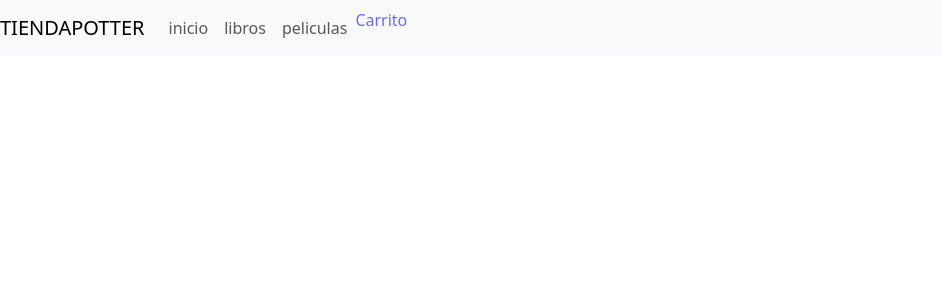
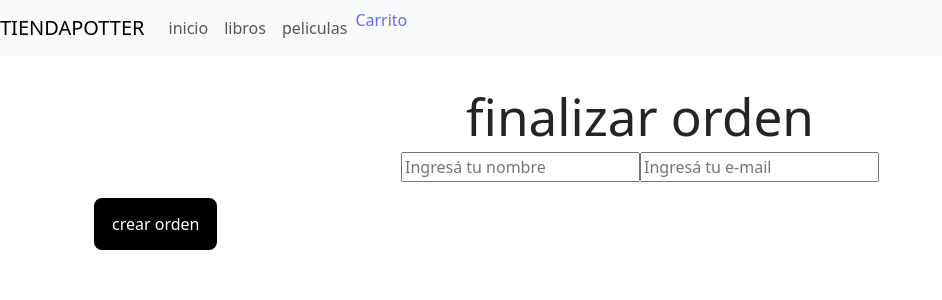
Before and after one commit to samu176/EntregaFinal-React-Linares, a React (Vite) app: page /checkout in a window 1280 px wide. Shown: the top 300 px of the page, without its empty margins (0-942 px from the left). Built offline with nearby package versions, Linux system fonts and the light colour scheme.

Commit message:
correccion

```diff
--- a/package.json
+++ b/package.json
@@ -16,6 +16,7 @@
     "react": "^18.2.0",
     "react-bootstrap": "^2.8.0",
     "react-dom": "^18.2.0",
+    "react-hook-form": "^7.47.0",
     "react-icons": "^4.11.0",
     "react-router-dom": "^6.16.0"
   },
--- a/src/App.jsx
+++ b/src/App.jsx
@@ -6,6 +6,7 @@
 import {BrowserRouter, Route, Routes } from "react-router-dom";
 import { CartProvider } from "./context/CartContext";
 import Carrito from "./Components/Carrito";
+import Checkout from "./Components/Checkout";
 
 function App() {
 
@@ -22,6 +23,7 @@
         <Route path="/productos" element={<ItemListContainer />}/>
         <Route path="/productos/:categoria" element={<ItemListContainer />}/>
         <Route path="/carrito" element={<Carrito />}/>
+        <Route path="/checkout" element={<Checkout />}/>
       </Routes>
 
       </BrowserRouter>
--- a/src/Components/Carrito.jsx
+++ b/src/Components/Carrito.jsx
@@ -1,5 +1,6 @@
 import { useContext } from "react"
 import { CartContext } from "../context/CartContext"
+import { Link } from "react-router-dom";
 
 
 const Carrito = () => {
@@ -32,6 +33,7 @@
        <>
         <h2> Precio total: ${precioTotal()}</h2>
         <button onClick={handleVaciar}>Vaciar</button>
+        <Link to="/checkout">Finalizar compra</Link>
         </> :
         <h2>tu carrito esta vacio</h2>
         }
--- /dev/null
+++ b/src/Components/Checkout.jsx
@@ -0,0 +1,60 @@
+import { useContext, useState } from "react";
+import { CartContext } from "../context/CartContext";
+import { useForm } from "react-hook-form";
+import { collection, addDoc } from "firebase/firestore";
+import { db } from "../firebase/config";
+
+const Checkout = () => {
+
+    const [pedidoId, setPedidoId] = useState("");
+
+    const { carrito, precioTotal, vaciarCarrito } = useContext(CartContext);
+
+
+    const { register, handleSubmit } = useForm();
+
+    const comprar = (data) => {
+        const pedido ={
+            cliente: data,
+            productos: carrito,
+            total: precioTotal()
+        }
+        console.log(pedido);
+
+        const pedidosRef = collection(db, "pedidos");
+
+        addDoc(pedidosRef, pedido)
+            .then((doc) => {
+                setPedidoId(doc.id);
+            })
+
+    }
+
+    if (pedidoId) {
+        return (
+            <div className="container">
+                <h1 className="main-title"> Felicades se ha hecho tu compra exitosamente</h1>
+                <p>tu numero de pedido es: {pedidoId}</p>
+
+            </div>
+        )
+    }
+
+
+    return (
+
+        <div className="container">
+        <h1 className="main-title">finalizar orden</h1>
+        <form className="formulario" onSubmit={handleSubmit(comprar)}>
+
+            <input type="text" placeholder="Ingresá tu nombre" {...register("nombre")} />
+            <input type="email" placeholder="Ingresá tu e-mail" {...register("email")} />
+
+            <button className="enviar" type="submit">crear orden</button>
+
+        </form>
+    </div>
+
+    )
+}
+export default Checkout
```
Also changed, not shown: 1 other file (tests, documents, lock files or other folders).
